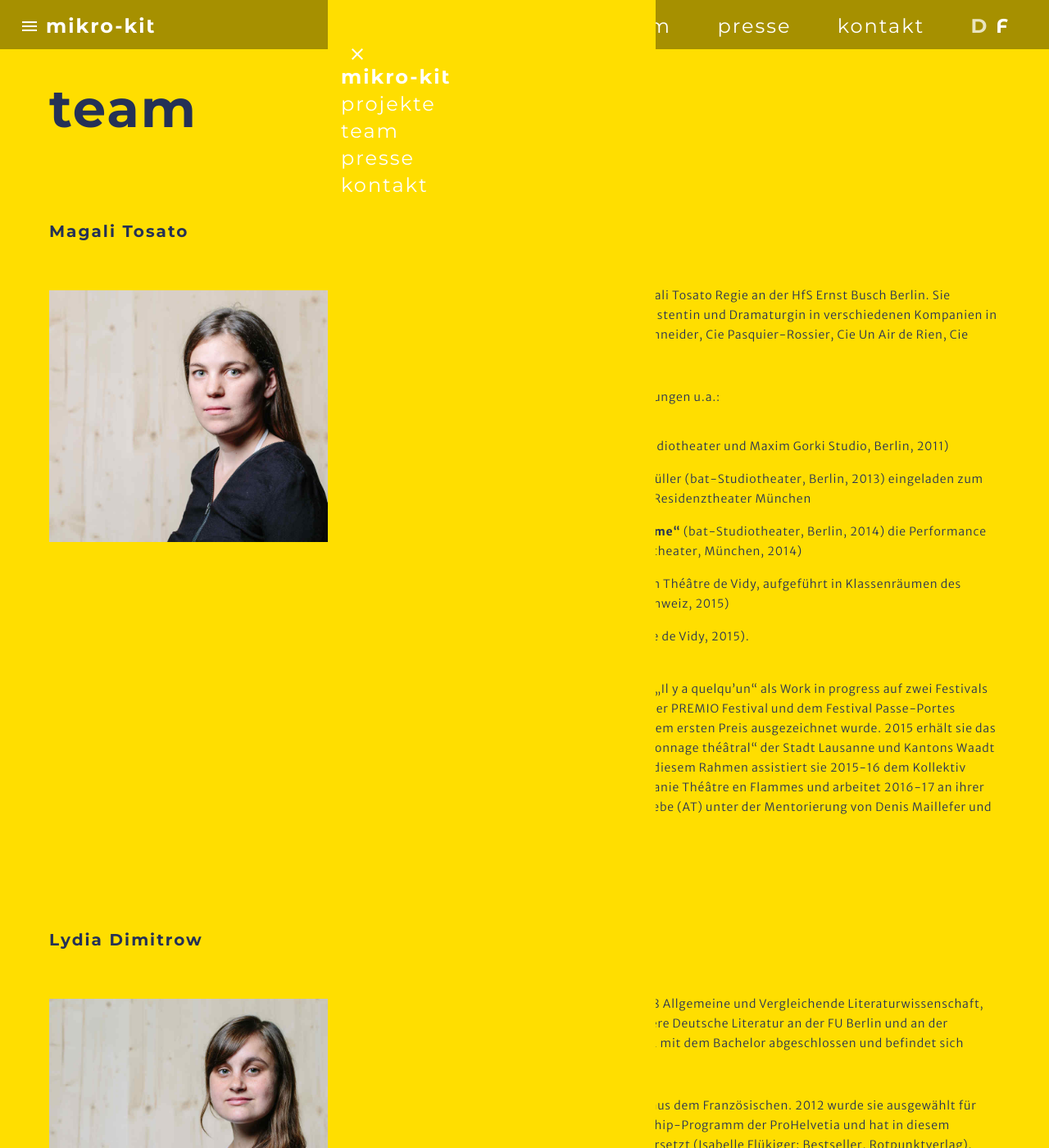
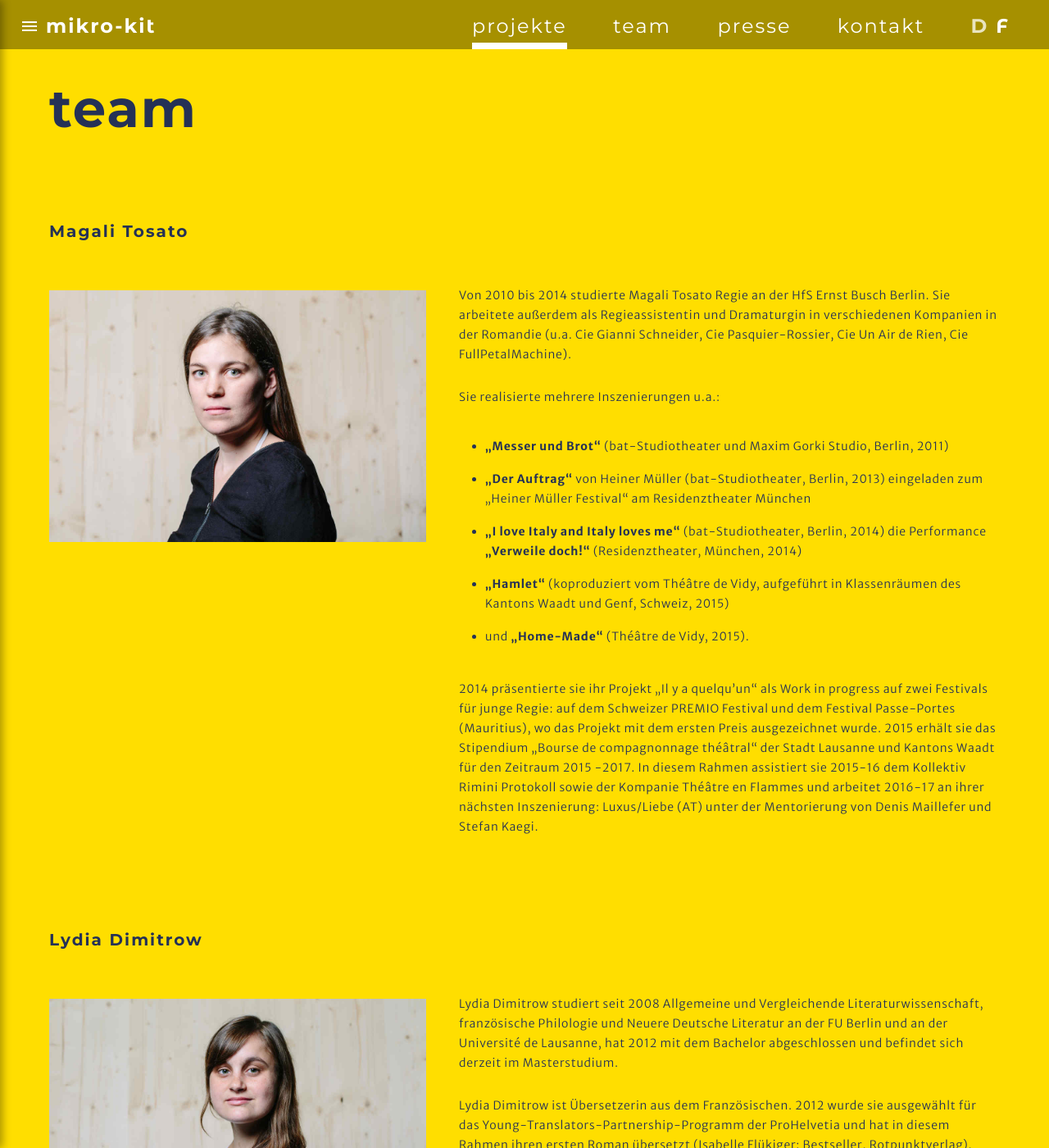
Before and after one commit to mikro-kit/mikro-kit.github.io, a Jekyll site: the page built from team.md, in a window 1280 px wide and 1400 px high. Shown: the whole window at 82% size. Built offline with Jekyll 4.4.1, drawn with Linux system fonts in a browser that asks for light colours.

Commit message:
drawer läuft

```diff
--- a/_includes/header.html
+++ b/_includes/header.html
@@ -15,16 +15,18 @@
     </nav>
   </div>
 </header>
-<aside class="js-side-drawer drawer">
+<aside class="js-drawer drawer">
   <!-- <div class="drawer__title">mikro-kit</div> -->
-  <nav class="drawer__container">
+  <nav class="js-drawer-container drawer__container">
     <div class="drawer__logo">
       <div class="js-menu-hide"><i class="material-icons drawer__button-close">close</i></div>
       <a class="site-title" href="{{ "/" | relative_url }}">{{ site.title | escape }}</a>
     </div>
-    <a href="#" class="drawer__menu-item drawer__menu-item--selected">projekte</a>
-    <a href="#" class="drawer__menu-item">team</a>
-    <a href="#" class="drawer__menu-item">presse</a>
-    <a href="#" class="drawer__menu-item">kontakt</a>
+    <div class="drawer__content">
+      <a href="#Projekte" class="drawer__menu-item drawer__menu-item--selected">projekte</a>
+      <a href="#Team" class="drawer__menu-item">team</a>
+      <a href="#Presse" class="drawer__menu-item">presse</a>
+      <a href="#Kontakt" class="drawer__menu-item">kontakt</a>
+    </div>
   </nav>
 </aside>
--- a/_includes/scripts.html
+++ b/_includes/scripts.html
@@ -1 +1,2 @@
 <script type="text/javascript" src="/assets/js/turbotron.js"></script>
+<script type="text/javascript" src="/assets/js/drawer.js"></script>
--- a/_sass/partials/_drawer.scss
+++ b/_sass/partials/_drawer.scss
@@ -1,16 +1,69 @@
 .drawer {
-  background-color: $highlight-color03;
-  display: flex;
   height: 100%;
   left: 0;
-  max-width: 25rem;
-  padding: 54 * $to-rems + rem 16 * $to-rems + rem 18 * $to-rems + rem;
+  overflow: hidden;
+  pointer-events: none;
   position: fixed;
   top: 0;
-  width: 90%;
-  transform: translateX(100%);
-  will-change: transform;
+  width: 100%;
   z-index: 20;
+
+  &::before {
+    background: $shadow-grey;
+    content: '';
+    display: block;
+    height: 100%;
+    left: 0;
+    opacity: 0;
+    position: absolute;
+    top: 0;
+    transition: opacity .3s cubic-bezier(0, 0, .3, 1);
+    width: 100%;
+    will-change: opacity;
+  }
+
+  &--visible {
+    pointer-events: auto;
+
+    &::before {
+      opacity: 1;
+    }
+  }
+
+  &--visible.drawer--animatable &__container {
+    transition: transform .33s cubic-bezier(0, 0, .3, 1);
+  }
+
+  &--animatable &__container {
+    transition: transform .13s cubic-bezier(0, 0, .3, 1);
+  }
+
+  &--visible &__container {
+    transform: none;
+  }
+
+  &__logo {
+    display: flex;
+    padding-top: 20 * $to-rems + rem;
+  }
+
+
+  &__container {
+    background-color: $highlight-color03;
+    box-shadow: 3px 0 10px $shadow-grey;
+    display: flex;
+    flex-direction: column;
+    height: 100%;
+    left: 0;
+    max-width: 25rem;
+    //padding: 54 * $to-rems + rem 16 * $to-rems + rem 18 * $to-rems + rem;
+    padding-left: 1rem;
+    position: relative;
+    top: 0;
+    transform: translateX(-100%);
+    width: 90%;
+    will-change: transform;
+  }
 
   &__button-menu,
   &__button-close {
--- a/assets/js/drawer.js
+++ b/assets/js/drawer.js
@@ -0,0 +1,145 @@
+/**
+ *
+ * Copyright 2016 Google Inc. All rights reserved.
+ *
+ * Licensed under the Apache License, Version 2.0 (the "License");
+ * you may not use this file except in compliance with the License.
+ * You may obtain a copy of the License at
+ *
+ *     http://www.apache.org/licenses/LICENSE-2.0
+ *
+ * Unless required by applicable law or agreed to in writing, software
+ * distributed under the License is distributed on an "AS IS" BASIS,
+ * WITHOUT WARRANTIES OR CONDITIONS OF ANY KIND, either express or implied.
+ * See the License for the specific language governing permissions and
+ * limitations under the License.
+ */
+
+'use strict';
+
+class SideNav {
+  constructor () {
+    this.showButtonEl = document.querySelector('.js-menu-show');
+    this.hideButtonEl = document.querySelector('.js-menu-hide');
+    this.sideNavEl = document.querySelector('.js-drawer');
+    this.sideNavContainerEl = document.querySelector('.js-drawer-container');
+    // Control whether the container's children can be focused
+    // Set initial state to inert since the drawer is offscreen
+    //this.detabinator = new Detabinator(this.sideNavContainerEl);
+    //this.detabinator.inert = true;
+
+    this.showSideNav = this.showSideNav.bind(this);
+    this.hideSideNav = this.hideSideNav.bind(this);
+    this.blockClicks = this.blockClicks.bind(this);
+    this.onTouchStart = this.onTouchStart.bind(this);
+    this.onTouchMove = this.onTouchMove.bind(this);
+    this.onTouchEnd = this.onTouchEnd.bind(this);
+    this.onTransitionEnd = this.onTransitionEnd.bind(this);
+    this.update = this.update.bind(this);
+
+    this.startX = 0;
+    this.currentX = 0;
+    this.touchingSideNav = false;
+
+    this.supportsPassive = undefined;
+    this.addEventListeners();
+  }
+
+  // apply passive event listening if it's supported
+  applyPassive () {
+    if (this.supportsPassive !== undefined) {
+      return this.supportsPassive ? {passive: true} : false;
+    }
+    // feature detect
+    let isSupported = false;
+    try {
+      document.addEventListener('test', null, {get passive() {
+          isSupported = true;
+        }});
+    } catch (e) { }
+    this.supportsPassive = isSupported;
+    return this.applyPassive();
+  }
+
+  addEventListeners () {
+    this.showButtonEl.addEventListener('click', this.showSideNav);
+    this.hideButtonEl.addEventListener('click', this.hideSideNav);
+    this.sideNavEl.addEventListener('click', this.hideSideNav);
+    this.sideNavContainerEl.addEventListener('click', this.blockClicks);
+
+    this.sideNavEl.addEventListener('touchstart', this.onTouchStart, this.applyPassive());
+    this.sideNavEl.addEventListener('touchmove', this.onTouchMove, this.applyPassive());
+    this.sideNavEl.addEventListener('touchend', this.onTouchEnd);
+  }
+
+  onTouchStart (evt) {
+    if (!this.sideNavEl.classList.contains('drawer--visible')) {
+      return;
+    }
+
+    this.startX = evt.touches[0].pageX;
+    this.currentX = this.startX;
+
+    this.touchingSideNav = true;
+    requestAnimationFrame(this.update);
+  }
+
+  onTouchMove (evt) {
+    if (!this.touchingSideNav) {
+      return;
+    }
+
+    this.currentX = evt.touches[0].pageX;
+  }
+
+  onTouchEnd (evt) {
+    if (!this.touchingSideNav) {
+      return;
+    }
+
+    this.touchingSideNav = false;
+
+    const translateX = Math.min(0, this.currentX - this.startX);
+    this.sideNavContainerEl.style.transform = '';
+
+    if (translateX < 0) {
+      this.hideSideNav();
+    }
+  }
+
+  update () {
+    if (!this.touchingSideNav) {
+      return;
+    }
+
+    requestAnimationFrame(this.update);
+
+    const translateX = Math.min(0, this.currentX - this.startX);
+    this.sideNavContainerEl.style.transform = `translateX(${translateX}px)`;
+  }
+
+  blockClicks (evt) {
+    evt.stopPropagation();
+  }
+
+  onTransitionEnd (evt) {
+    this.sideNavEl.classList.remove('drawer--animatable');
+    this.sideNavEl.removeEventListener('transitionend', this.onTransitionEnd);
+  }
+
+  showSideNav () {
+    this.sideNavEl.classList.add('drawer--animatable');
+    this.sideNavEl.classList.add('drawer--visible');
+    //this.detabinator.inert = false;
+    this.sideNavEl.addEventListener('transitionend', this.onTransitionEnd);
+  }
+
+  hideSideNav () {
+    this.sideNavEl.classList.add('drawer--animatable');
+    this.sideNavEl.classList.remove('drawer--visible');
+    //this.detabinator.inert = true;
+    this.sideNavEl.addEventListener('transitionend', this.onTransitionEnd);
+  }
+}
+
+new SideNav();
```
